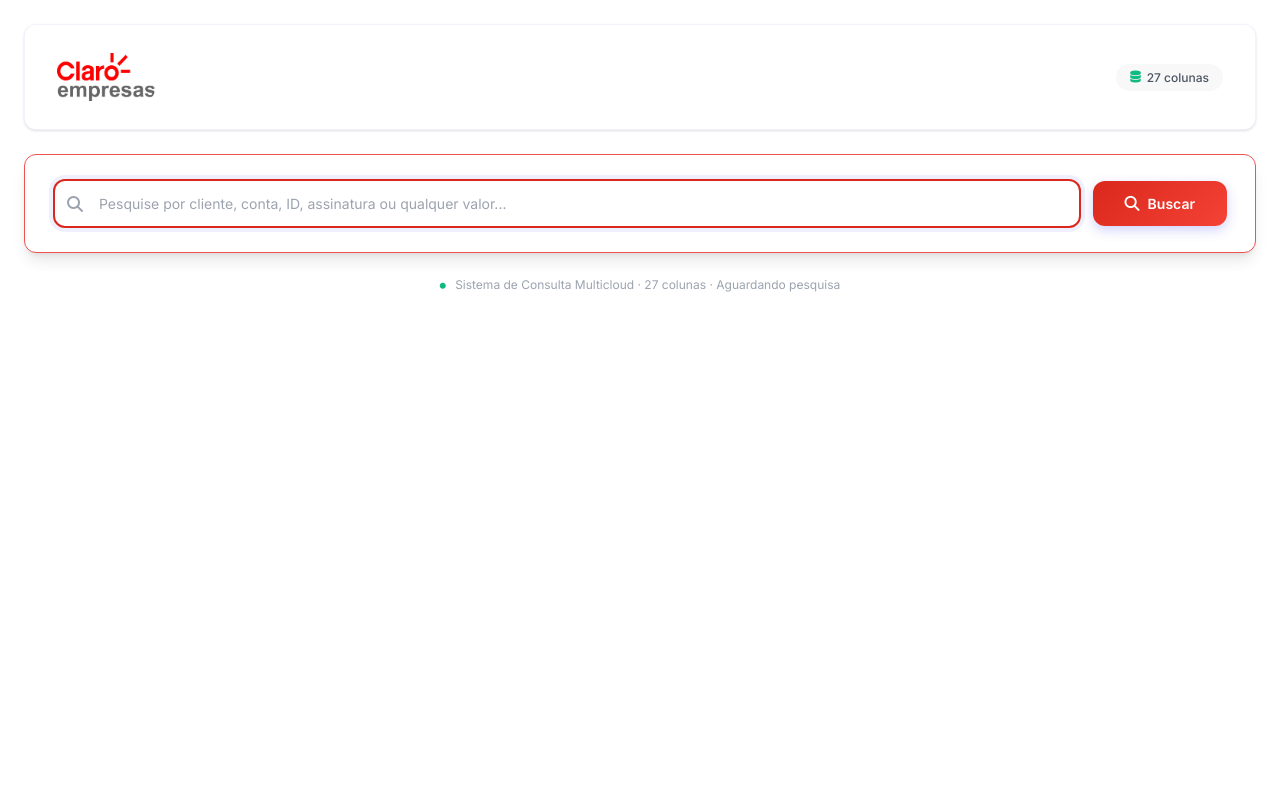
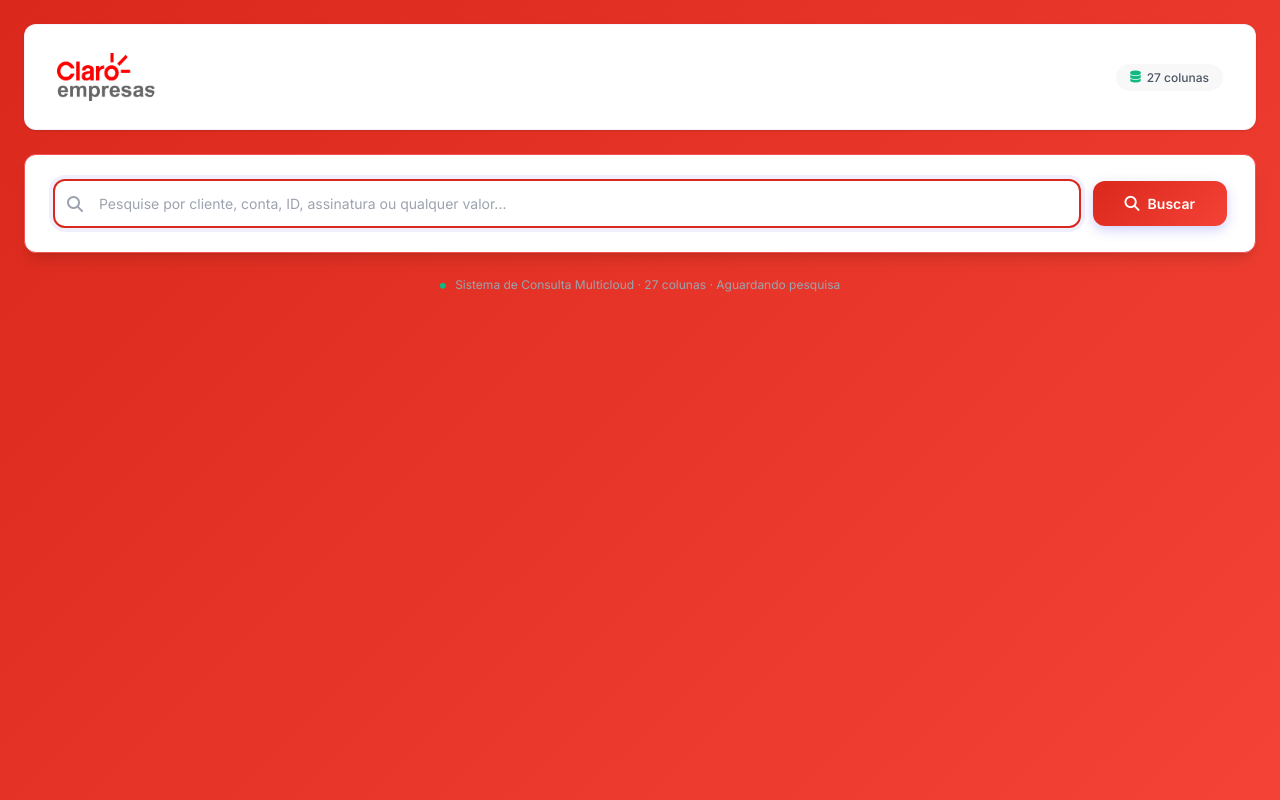
Before and after one commit to edsilva787878/base, a Flask app: page / in a window 1280 px wide. Run offline with Flask 3, Linux system fonts and the light colour scheme.

Commit message:
alterado o fundo branco para vermelho

```diff
--- a/templates/index.html
+++ b/templates/index.html
@@ -60,7 +60,7 @@
         }
 
         body {
-            background: var(--gray-50);
+            background: var(--primary-gradient);  /* ANTES era: var(--gray-50) */
             font-family: 'Inter', -apple-system, BlinkMacSystemFont, sans-serif;
             color: var(--gray-800);
             padding: 24px;
```
